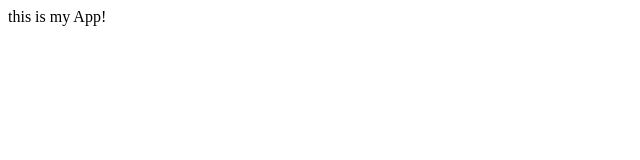
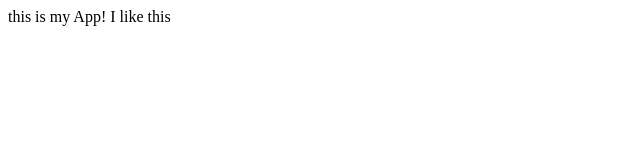
Before and after one commit to sanek2019/MyFirstApp, a plain HTML site: page index.html in a window 1280 px wide. Shown: the full height of the page, 0-640 px from the left. Drawn offline with Linux system fonts and the light colour scheme.

Commit message:
changed app.js

```diff
--- a/index.html
+++ b/index.html
@@ -3,6 +3,6 @@
     <title> My App </title>
   <head>
   <body>
-    this is my App!
+    this is my App! I like this
   <body>
 </html>
```
